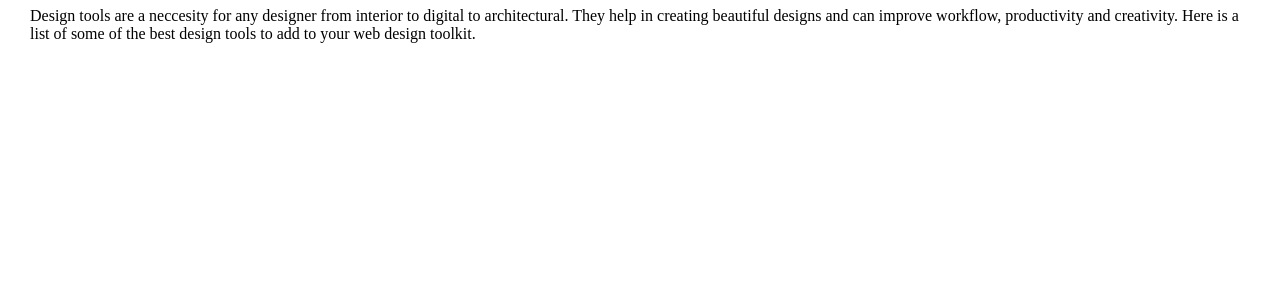
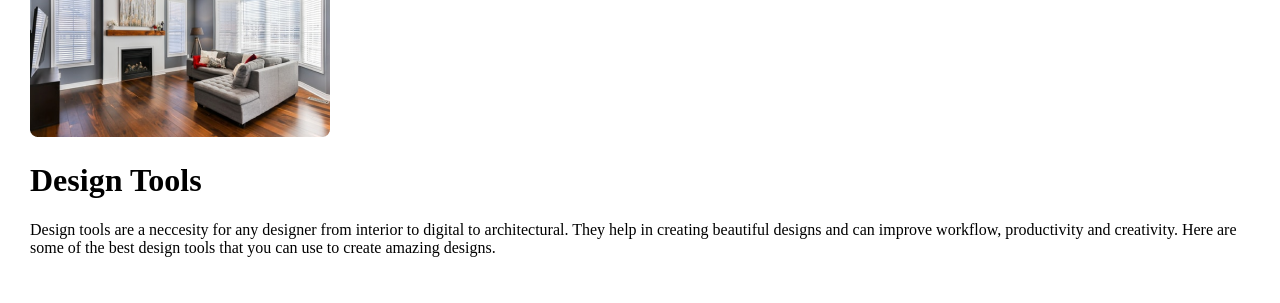
Before and after one commit to lucho20091/Blogga-Project, a plain HTML site: page index.html in a window 1280 px wide. Shown: the part 658-961 px from the top of the page. Before the commit the page ends 800 px from the top, so only its background shows below. Drawn offline with Linux system fonts and the light colour scheme.

Commit message:
Update section 1 in index.html

```diff
--- a/index.html
+++ b/index.html
@@ -27,13 +27,16 @@
     </header>
     <main>
         <!-- Section 1 jessie_gurl94-->
+    <section1-content></section1-content>
          <div class="section1-DesignTools">
-                <h1>Design Tools</h1>
+            <a href="asst1"></a><img src="./assets/section1.png" alt="Design Tools">
+            <h1>Design Tools</h1>
                 <p>Design tools are a neccesity for any designer from interior to digital to architectural.
                     They help in creating beautiful designs and can improve workflow, productivity and creativity.
-                     Here is a list of some of the best design tools to add to your web design toolkit.
+                    Here are some of the best design tools that you can use to create amazing designs.</p>
                     </p>
          </div>
+    </section1-content>
         <!-- Section 2 -->
         <!-- Section 3 -->
     </main>
--- a/style.css
+++ b/style.css
@@ -52,6 +52,7 @@ nav{
 /* Main */
 
 /* Section 1 */
+.section-1{}
 
 /* Section 2 */
 
```
